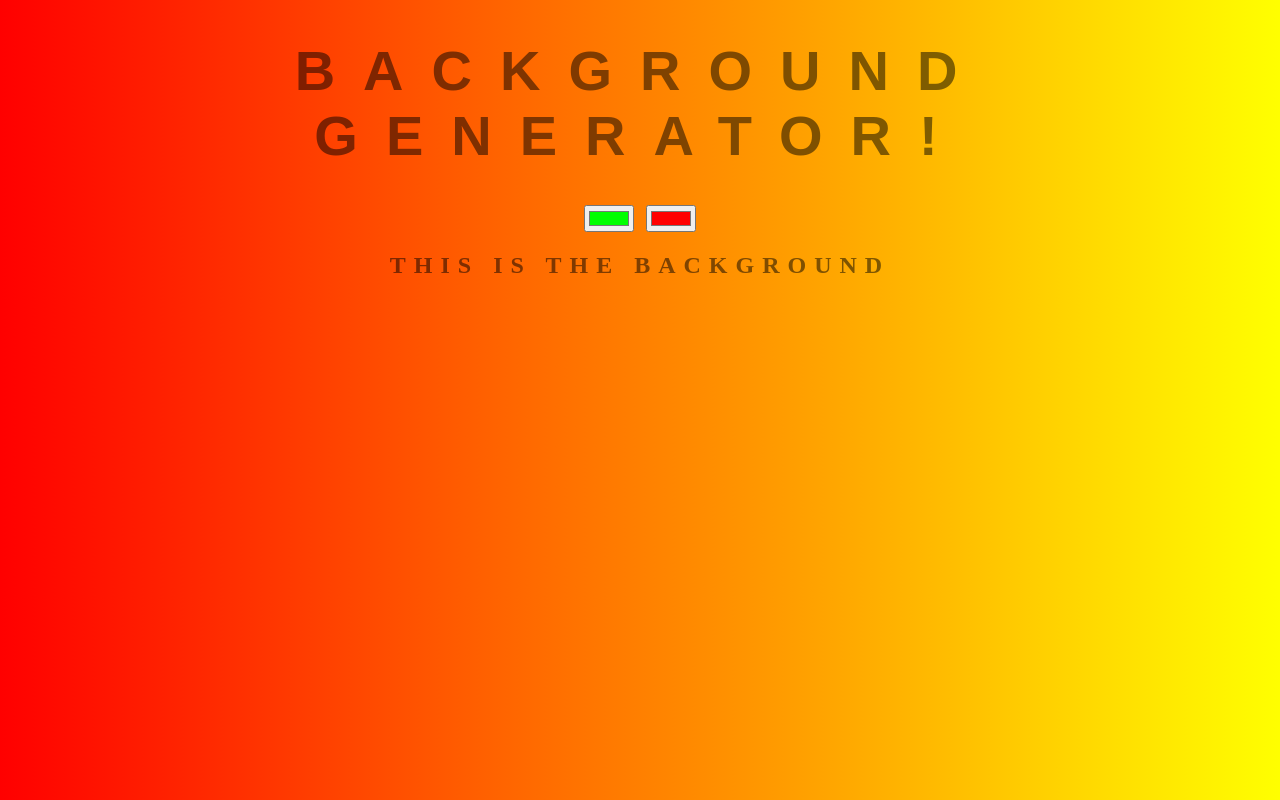
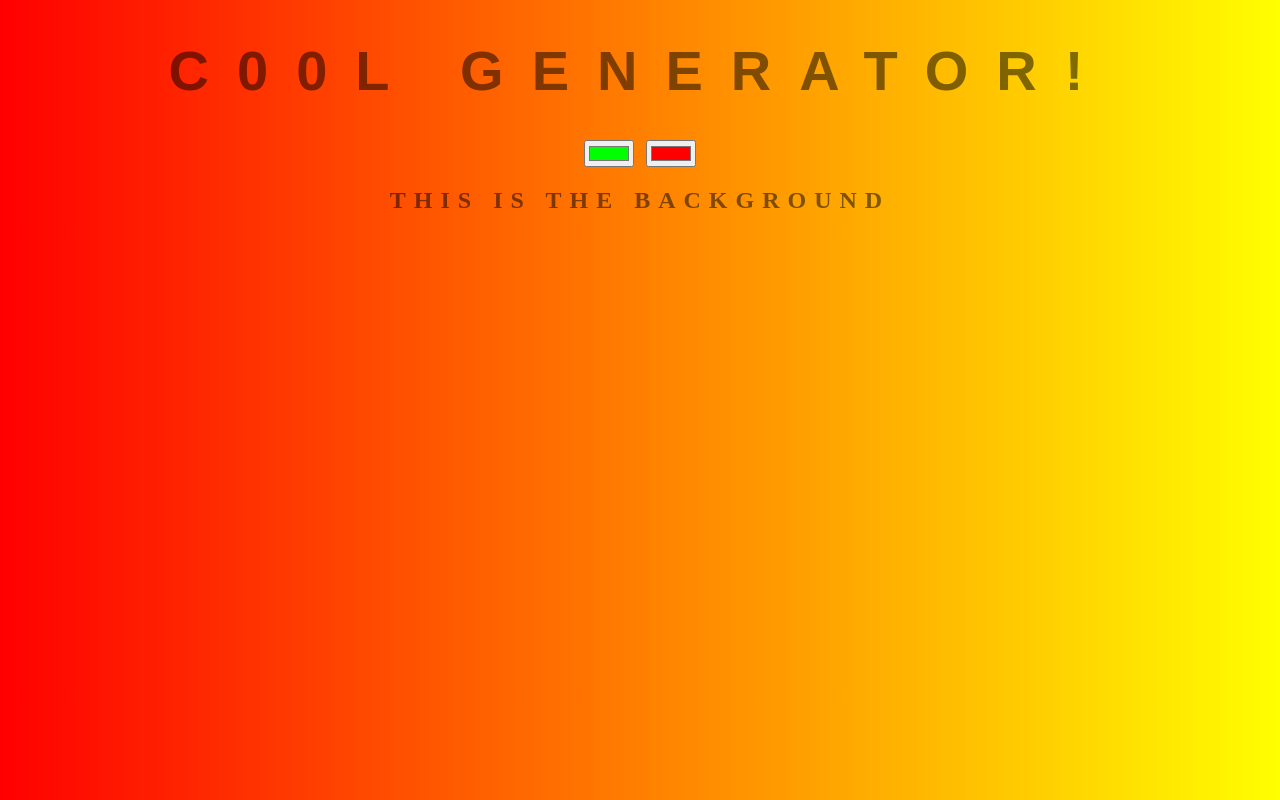
Before and after one commit to pazarbasifatih/background-generator, a plain HTML site: page index.html in a window 1280 px wide. Drawn offline with Linux system fonts and the light colour scheme.

Commit message:
changing title

```diff
--- a/index.html
+++ b/index.html
@@ -5,7 +5,7 @@
 	<link rel="stylesheet" type="text/css" href="style.css">
 </head>
 <body id="gradient">
-	<h1>Background Generator!</h1>
+	<h1>C00L  Generator!</h1>
 	<input class="color" type="color" value="#00ff00">
 	<input class="color" type="color" value="#ff0000">
 	<h2>This is the background</h2>
```
